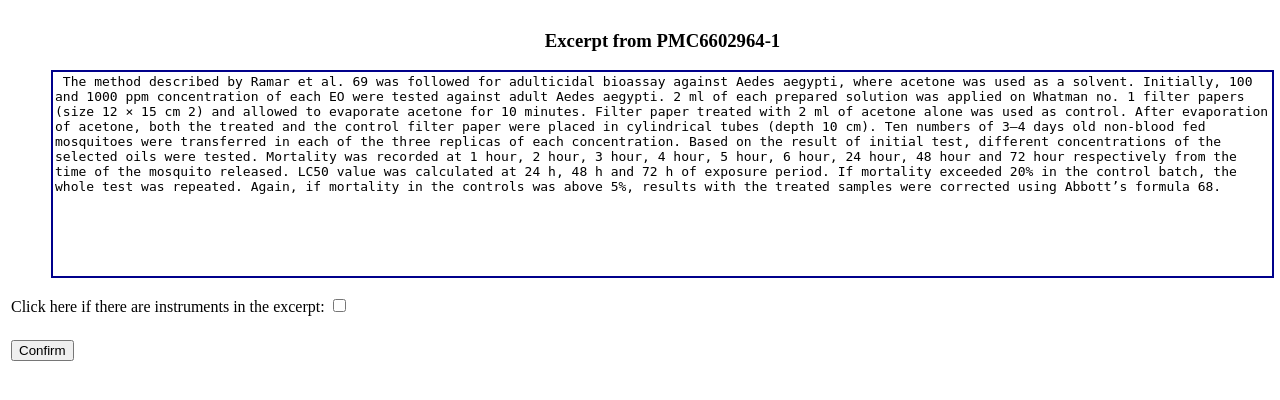
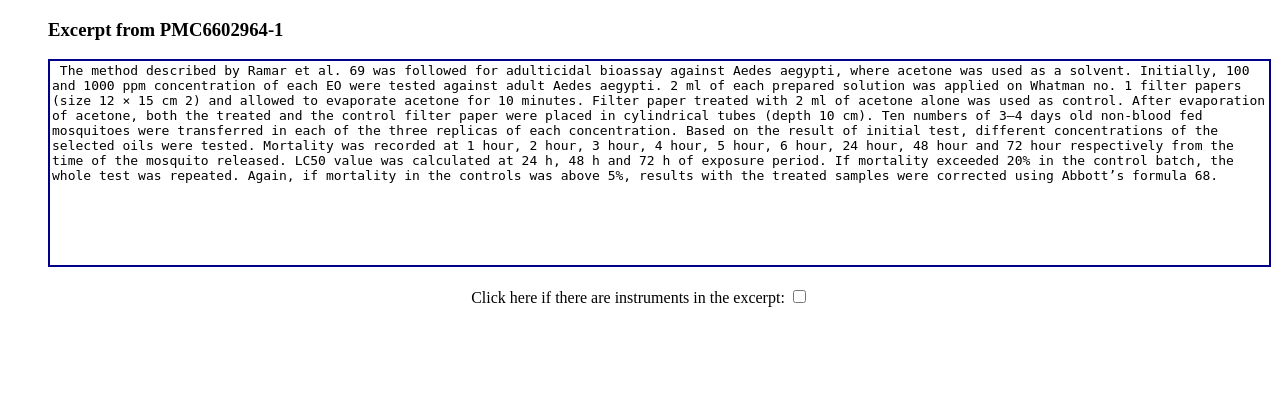
Before and after one commit to caffiendFrog/elife2019, a Flask app: page /api/abstract/ in a window 1280 px wide. Shown: the top 400 px of the page. Run offline with Flask 2, Linux system fonts and the light colour scheme.

Commit message:
Add styling.

```diff
--- a/semantisci/templates/index.html
+++ b/semantisci/templates/index.html
@@ -4,12 +4,14 @@
         <title>SemantiSci</title>
         <script>
             function toggleCandidates() {
-                var x = document.getElementById("article-candidates");
+                var x = document.getElementById("possible");
                 if (x.style.display === "block") {
                     x.style.display = "none";
                 } else {
                     x.style.display = "block";
                 }
+                var y = document.getElementsById("choose");
+                y.classList.add("active")
 }
         </script>
         <style>
@@ -34,6 +36,28 @@
                 display: block;
                 text-align: center;
             }
+            #tables {
+                display: inline-block;
+            }
+            #possible {
+                display: none;
+            }
+/*             #choose {
+                display: none;
+            } */
+            #chosen {
+                display: none;
+            }
+            select#candidates {
+                border-color: darkblue;
+                overflow: hidden;
+                width: auto;
+                padding: 10px 30px;
+            }
+            p {
+                text-align: center;
+                display: block;
+            }
         </style>
     </head>
     <body>
@@ -47,39 +71,27 @@
             {% endif %}
         {% endwith %}
 
-        <form action="/api/validate" method="post">
+        <form method="post">
             {{ form.hidden_tag() }}
-            <table>
-                <tr>
-                    <td align="center">
+            <div id = "content">
                         <div id="article-text">
                             <h3>Excerpt from {{ form.id }}</h3>
                             <textarea rows="10" cols="150"> {{ form.text }} </textarea>
                         </div>
-                    </td>
-                </tr>
+                    <p id = "choose" >Click here if there are instruments in the excerpt:
+                    <span id = "has-instruments" onclick="toggleCandidates()" style="display: inline-block;">{{ form.has_instruments }}</p>
+                    <div id = "possible">
+                        <p id="article-candidates" style="display: none;">Here is a list of possible instruments in the excerpt, please select all the ones you see:</p>
+                        <div style="display: inline-block; margin: 20px 20px;">{{ form.candidates(size=10, multiple="multiple") }}</div>
+                    <p>{{ form.submit() }}</p>
+                    </div>
+                    <div id = "chosen">
+                        <p>You've chosen the following instruments!</p>
+                        <div style="display: inline-block;">{{ form.candidates(size=10, multiple="multiple") }}</div>
+                    </div>
 
 
-                <tr>
-                    <td>
-                        Click here if there are instruments in the excerpt:
-                        <div id="has-instruments" onclick="toggleCandidates()" style="display: inline-block;">{{ form.has_instruments }}</div>
-                    </td>
-                </tr>
-                <tr>
-                    <td valign="middle">
-                        <div id="article-candidates" style="display: none;">
-                            Here is a list of possible instruments in the excerpt, please select all the ones you see:
-                            <div style="display: inline-block;">{{ form.candidates(size=10, multiple="multiple") }}</div>
-                        </div>
-                    </td>
-                </tr>
-                <tr>
-                    <td>
-                        <p>{{ form.submit() }}</p>
-                    </td>
-                </tr>
-            </table>
+            </div>
         </form>
     </body>
 </html>
```
